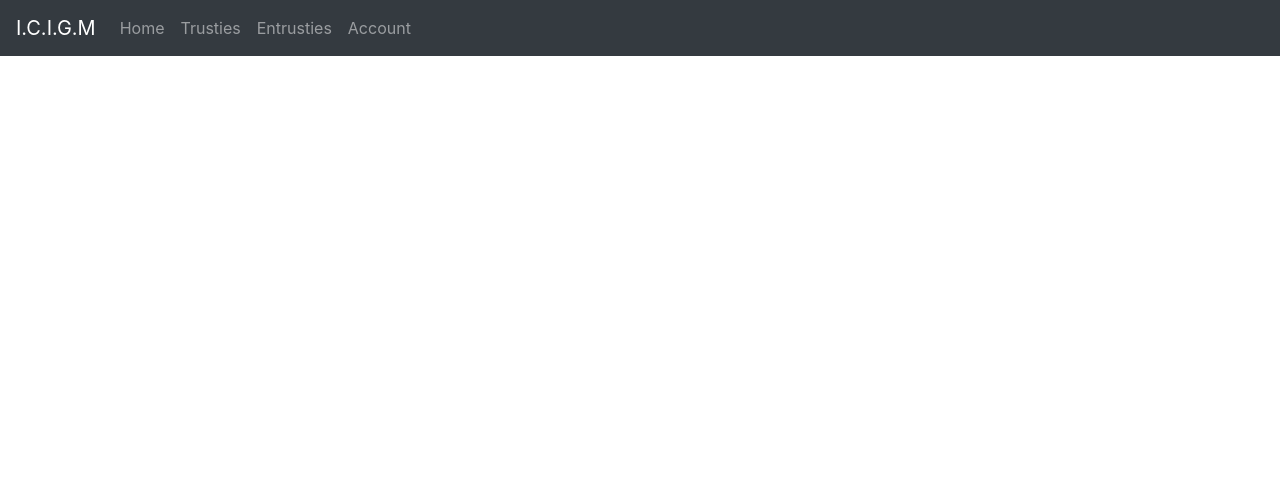
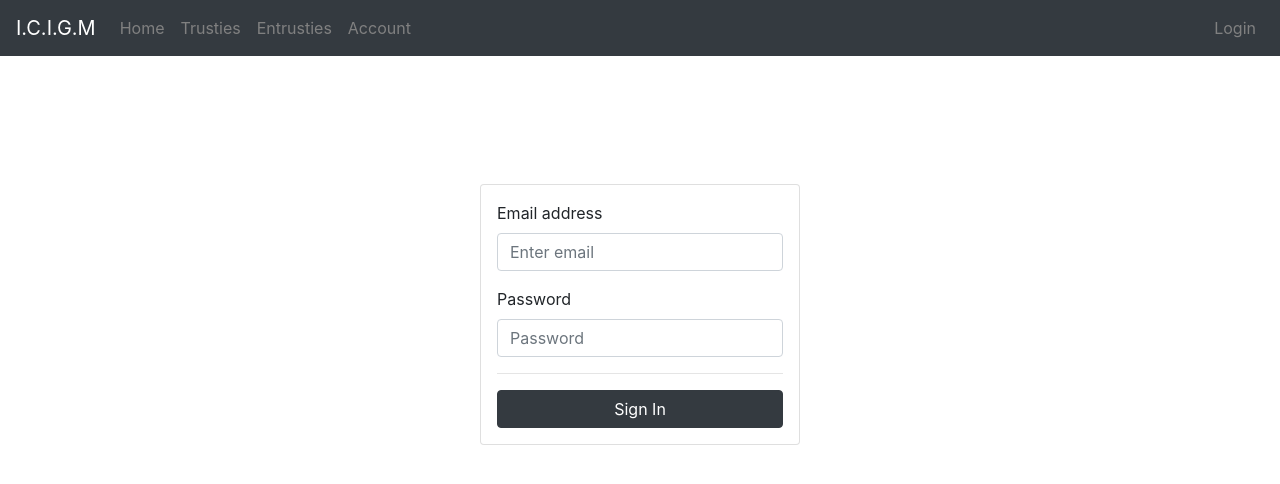
Before and after one commit to StevenNagata/if-i-go-missing, a React (Create React App) app in the folder client/: page /login in a window 1280 px wide. Shown: the top 484 px of the page. Built offline with nearby package versions, Linux system fonts and the light colour scheme.

Commit message:
add functions to login and logoff

```diff
--- a/client/src/App.js
+++ b/client/src/App.js
@@ -1,27 +1,51 @@
-import React from 'react';
-import './App.css';
-import Home from '../src/pages/home';
-import Trusties from '../src/pages/trusties';
-import Entrusties from '../src/pages/entrusties';
-import Navigation from '../src/components/NavBar';
-import {BrowserRouter as Router, Route, Switch } from 'react-router-dom';
+import React from "react";
+import "./App.css";
+import Home from "../src/pages/home";
+import Trusties from "../src/pages/trusties";
+import Entrusties from "../src/pages/entrusties";
+import Navigation from "../src/components/NavBar";
+import Login from "../src/pages/login";
+import { BrowserRouter as Router, Route, Switch } from "react-router-dom";
+import { MyProvider } from "../src/contexts/appContext";
+import { Link } from "react-router-dom";
 
 class App extends React.Component {
+  constructor(props) {
+    super(props);
+    this.state = {
+      user: null,
+      isAuth: false
+    };
+  }
+  updateUser = (user, isAuth) => this.setState({ user, isAuth });
   render() {
     return (
       <div>
-        <Navigation/>
+        <MyProvider>
+
           <React.Fragment>
             <Router>
+            <Navigation appState={this.state} updateUser={this.updateUser} />
               <Switch>
-          <Route exact path="/" component={Home}/>
-          <Route exact path="/myTrusties" component={Trusties}/>
-          <Route exact path="/myEntrusties" component={Entrusties}/>
+                <Route exact path="/" component={Home} />
+                <Route exact path="/myTrusties" component={Trusties} />
+                <Route exact path="/myEntrusties" component={Entrusties} />
+                <Route
+                  exact
+                  path="/login"
+                  render={props => (
+                    <Login {...props} updateUser={this.updateUser} />
+                  )}
+                />
               </Switch>
             </Router>
           </React.Fragment>
-    </div>)
+        </MyProvider>
+      </div>
+    );
   }
 }
 
+
+
 export default App;
--- a/client/src/components/NavBar.js
+++ b/client/src/components/NavBar.js
@@ -1,25 +1,35 @@
 import React from "react";
 import { Navbar, Nav } from "react-bootstrap";
+import { Link } from "react-router-dom";
 
-export class Navigation extends React.Component {
-  constructor(props) {
-    super(props);
-    this.state = {
-    };
+export default function Navigation(props) {
+  const linkStyle={
+    textDecoration: 'none',
+    color: 'grey',
+    padding: '0.5rem'
+
   }
-  render() {
-    return (
-        <Navbar bg="dark" variant="dark">
-        <Navbar.Brand href="/home">I.C.I.G.M</Navbar.Brand>
+  return (
+    <Navbar collapseOnSelect bg="dark" variant="dark">
+      <Navbar.Brand>I.C.I.G.M</Navbar.Brand>
+      <Navbar.Toggle aria-controls="responsive-navbar-nav" />
+      <Navbar.Collapse id="responsive-navbar-nav">
         <Nav className="mr-auto">
-          <Nav.Link href="/">Home</Nav.Link>
-          <Nav.Link href="/myTrusties">Trusties</Nav.Link>
-          <Nav.Link href="/myEntrusties">Entrusties</Nav.Link>
-          <Nav.Link href="/myAccount">Account</Nav.Link>
+          <Link style={linkStyle} to="/">Home</Link>
+          <Link style={linkStyle} to="/myTrusties">Trusties</Link>
+          <Link style={linkStyle} to="/myEntrusties">Entrusties</Link>
+          <Link style={linkStyle} to="/myAccount">Account</Link>
         </Nav>
-      </Navbar>
-    )
-  }
+        <Nav>
+          {props.appState.isAuth ? (
+            <Link style={linkStyle} onClick={() => props.updateUser(null, false)} to="/login">
+              Logout
+            </Link>
+          ) : (
+            <Link style={linkStyle} to="/login">Login</Link>
+          )}
+        </Nav>
+      </Navbar.Collapse>
+    </Navbar>
+  );
 }
-
-export default Navigation;
--- /dev/null
+++ b/client/src/contexts/appContext.js
@@ -0,0 +1,40 @@
+import React from "react";
+
+export const MyApp = React.createContext();
+
+export class MyProvider extends React.Component {
+  constructor(props) {
+    super(props);
+    this.state = {
+      user: null,
+      isAuth: false
+    };
+  }
+  login = (user, password) => {
+    fetch("/login", {
+      method: "POST",
+      headers: {
+        "Content-Type": "application/json"
+      },
+      body: JSON.stringify({
+        username: user,
+        password: password
+      })
+    })
+      .then(resp => resp.json())
+      .then(data => {
+        if (data.statusCode === 200) {
+          this.setState({ user, isAuth: true });
+        } else if (data.statusCode === 300) {
+          console.log(data.message);
+        }
+      });
+  };
+  render() {
+    return (
+      <MyApp.Provider value={{ user: this.state.user, login: this.login }}>
+        {this.props.children}
+      </MyApp.Provider>
+    );
+  }
+}
--- a/client/src/pages/entrusties.js
+++ b/client/src/pages/entrusties.js
@@ -1,15 +1,11 @@
 import React from "react";
 import {
-  Form,
   Container,
   Col,
   ListGroup,
   Button,
-  InputGroup,
-  FormControl,
   Modal
 } from "react-bootstrap";
-import Fab from "@material-ui/core/Fab";
 
 class Trusties extends React.Component {
   constructor(props) {
--- /dev/null
+++ b/client/src/pages/login.js
@@ -0,0 +1,53 @@
+import React from "react";
+import { Form, Card, Button } from "react-bootstrap";
+
+class Login extends React.Component {
+  login = (user, password) => {
+    fetch("/login", {
+      method: "POST",
+      headers: {
+        "Content-Type": "application/json"
+      },
+      body: JSON.stringify({
+        username: user,
+        password: password
+      })
+    })
+      .then(resp => resp.json())
+      .then(data => {
+        if (data.statusCode === 200) {
+          this.props.updateUser(data.user, true);
+          this.props.history.push('/')
+        } else if (data.statusCode === 300) {
+          window.alert(data.message)
+        }
+      });
+  };
+  render() {
+    return (
+      <Card style={{ margin: "10% auto", width: "20rem", padding: "1rem" }}>
+        <Form
+          onSubmit={event => {
+            event.preventDefault();
+            this.login(event.target.email.value, event.target.password.value);
+          }}
+        >
+          <Form.Group controlId="email">
+            <Form.Label>Email address</Form.Label>
+            <Form.Control type="email" placeholder="Enter email" />
+          </Form.Group>
+          <Form.Group controlId="password">
+            <Form.Label>Password</Form.Label>
+            <Form.Control type="password" placeholder="Password" />
+          </Form.Group>
+          <hr />
+          <Button variant="dark" type="submit" block>
+            Sign In
+          </Button>
+        </Form>
+      </Card>
+    );
+  }
+}
+
+export default Login;
```
Also changed, not shown: 1 other file (tests, documents, lock files or other folders). Lines whose indentation alone changed are shown as unchanged.
